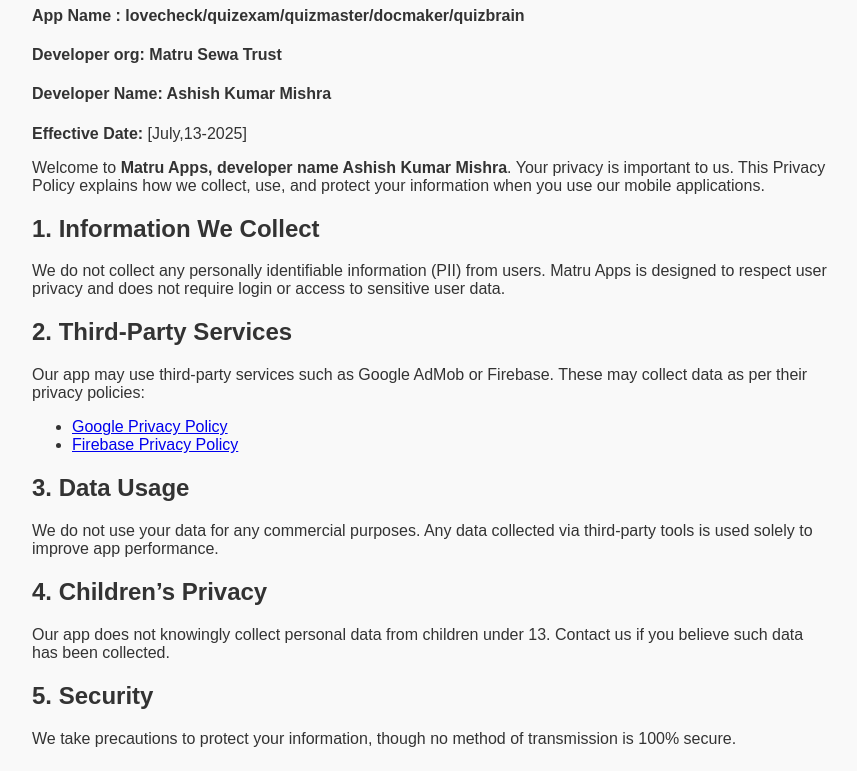
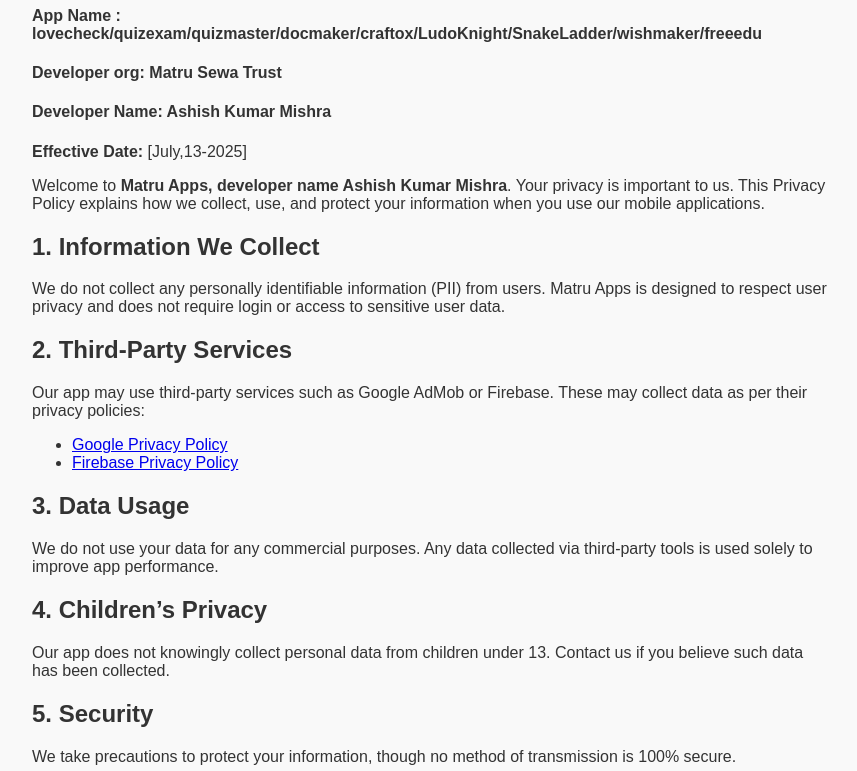
Before and after one commit to makashish/matru-privacypolicy, a plain HTML site: page index.html in a window 1280 px wide. Shown: the part 130-901 px from the top of the page, without its empty margins (208-1065 px from the left). Drawn offline with Linux system fonts and the light colour scheme.

Commit message:
first commit

```diff
--- a/index.html
+++ b/index.html
@@ -20,7 +20,7 @@
 </head>
 <body>
   <h1>Privacy Policy for Ashish kumar Mishra (Matru Apps)</h1>
-  <h4>App Name : lovecheck/quizexam/quizmaster/docmaker/quizbrain</h4>
+  <h4>App Name : lovecheck/quizexam/quizmaster/docmaker/craftox/LudoKnight/SnakeLadder/wishmaker/freeedu</h4>
   <h4>Developer org: Matru Sewa Trust</h4>
   <h4>Developer Name: Ashish Kumar Mishra</h4>
   <p><strong>Effective Date:</strong> [July,13-2025]</p>
```
